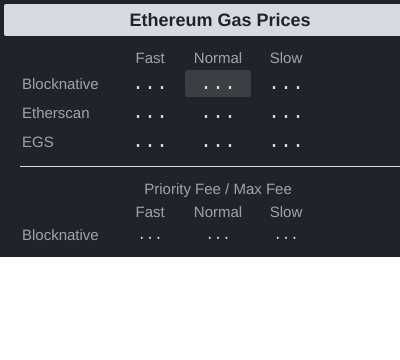
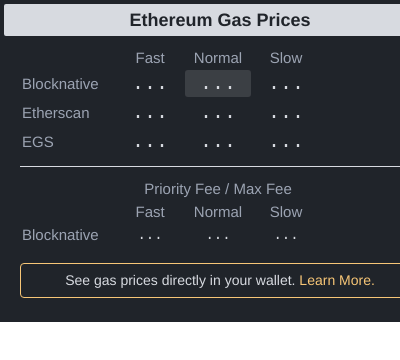
Before and after one commit to block-wallet/ethereum-gas-prices-browser-extension, a browser extension: page src/popup.html in a window 400 px wide. Shown: the top 360 px of the page. Drawn offline with Linux system fonts and the light colour scheme.

Commit message:
feat: add learn more button

```diff
--- a/src/popup.css
+++ b/src/popup.css
@@ -6,7 +6,7 @@
   position: relative;
   background: #20242a;
   margin: 0;
-  padding: 0 20px 10px;
+  padding: 0 20px 24px;
   width: 400px;
   font-family: Helvetica, Ubuntu, Arial, sans-serif;
   font-size: 18px;
@@ -124,3 +124,28 @@
   background: rgba(255, 255, 255, 0.12);
   border-radius: 3px;
 }
+
+.link-wrap {
+  margin: 16px 0 0;
+  padding: 8px;
+  text-align: center;
+  display: block;
+  border: 1px solid #F7C677;
+  border-radius: 4px;
+}
+
+.link-wrap .link {
+  font-weight: 400;
+  font-size: 14px;
+  line-height: 1.2;
+
+}
+
+.link-wrap .link a {
+  color: #F7C677;
+  text-decoration: none;
+}
+
+.link-wrap .link a:hover {
+  text-decoration: underline;
+}
--- a/src/popup.html
+++ b/src/popup.html
@@ -56,6 +56,11 @@
 			<td class="timestamp"></td>
 		</tr>
 	</table>
+	<div class="link-wrap">
+		<div class="link">
+			See gas prices directly in your wallet. <a href="https://blockwallet.io/" target="_blank">Learn More.</a>
+		</div>
+	</div>
 </div>
 
 <script src="popup.js"></script>
```
